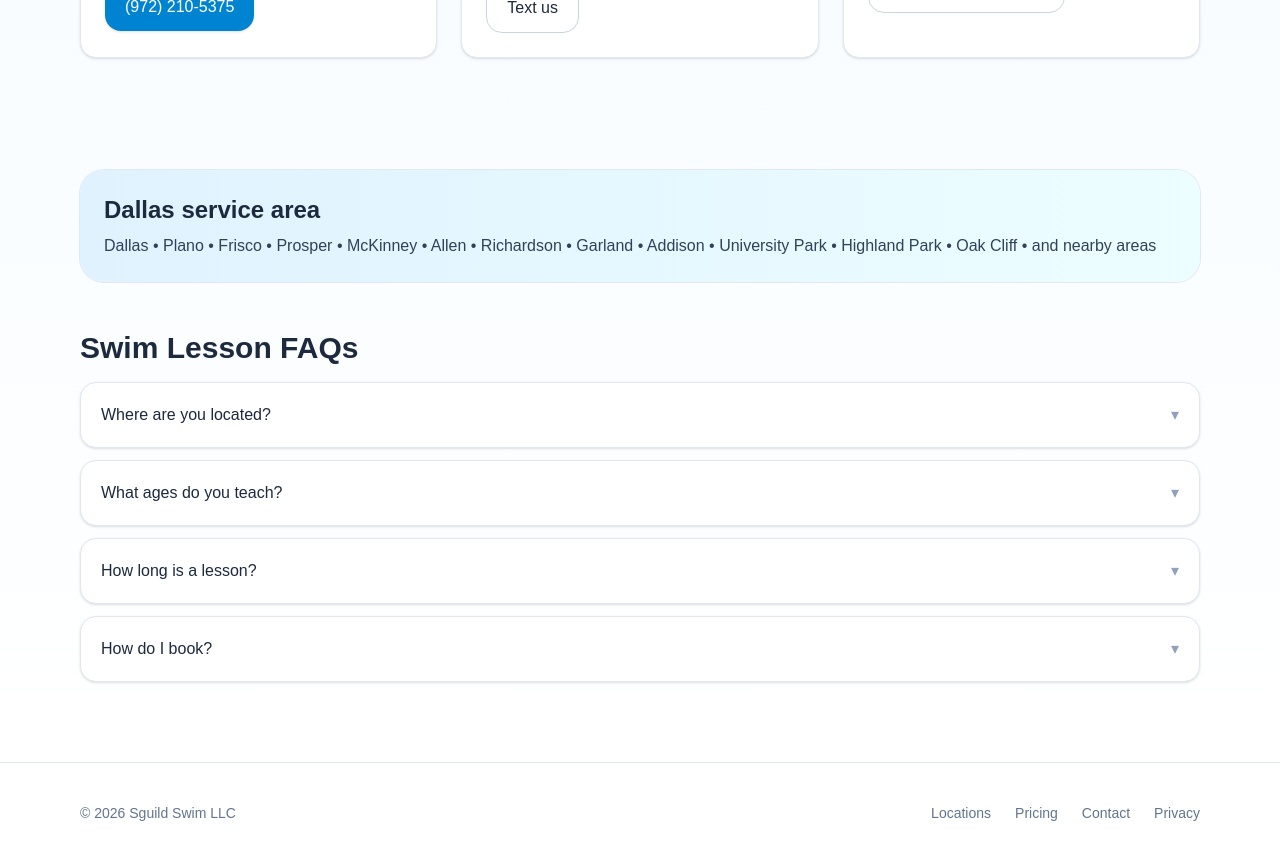
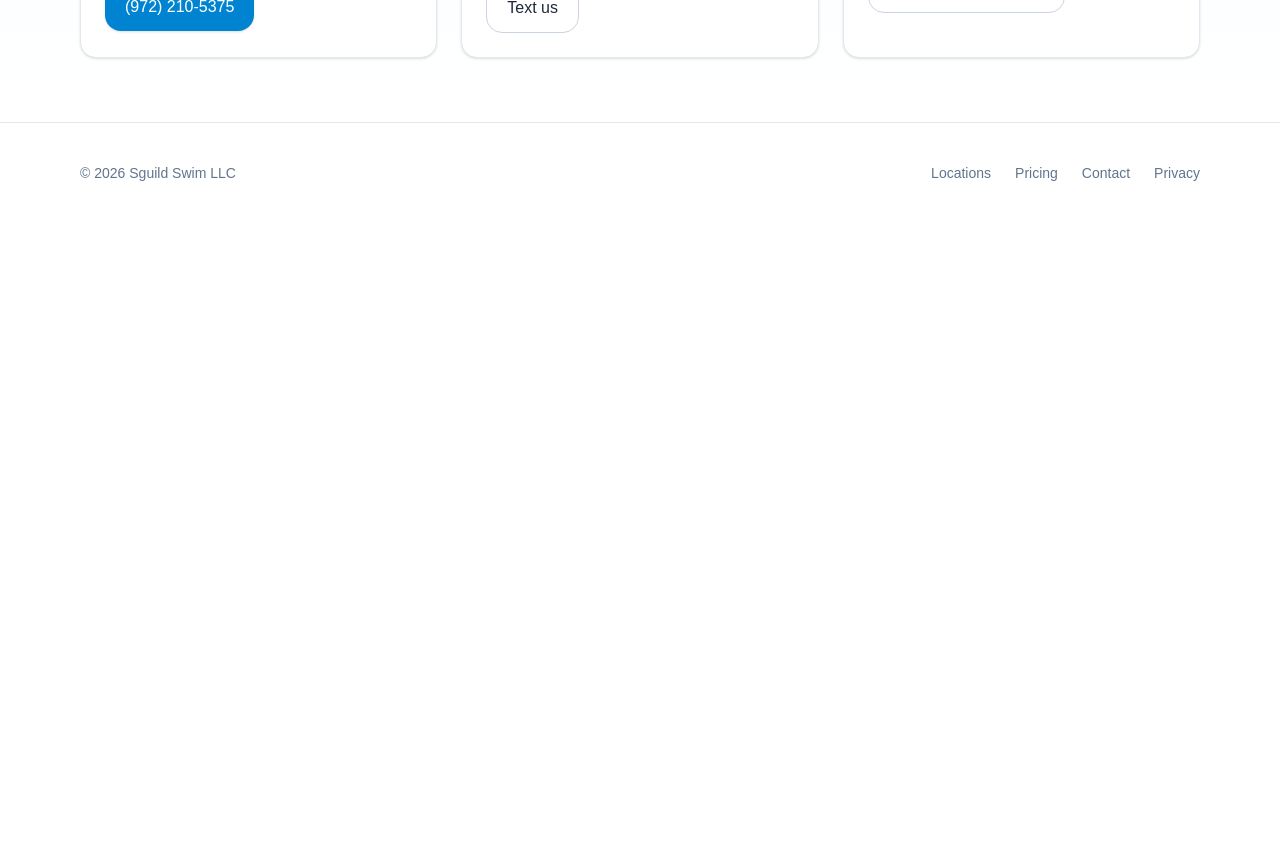
Before and after one commit to sguild-admin/sguild-site, a Next.js app: page /dallas/contact in a window 1280 px wide. Shown: the part 920-1780 px from the top of the page. After the commit the page ends 1143 px from the top, so only its background shows below. Built offline with nearby package versions, Linux system fonts and the light colour scheme.

Commit message:
Contact pages: remove ServiceArea and FAQs sections

```diff
--- a/src/app/dallas/contact/page.tsx
+++ b/src/app/dallas/contact/page.tsx
@@ -1,9 +1,7 @@
 import Button from '../../../components/Button'
 import NextImage from '../../../components/NextImage'
 import PageContainer from '../../../components/PageContainer'
-import FAQs from '../../../components/FAQs'
 import ContactCard from '../../../components/ContactCard'
-import ServiceArea from '../../../components/ServiceArea'
 import { CONTACTS } from '../../../config/contact'
 
 const { phoneDisplay: PHONE, phoneTel: PHONE_TEL, email: EMAIL } = CONTACTS.dallas
@@ -88,16 +86,7 @@ export default function DallasContactPage() {
         </div>
       </section>
 
-      <ServiceArea city="dallas" title="Dallas service area" />
-
-      <FAQs
-        city="Dallas"
-        phoneDisplay={PHONE}
-        telHref={telHref}
-        smsHref={smsHref}
-        mailHref={mailHref}
-        includeOcean={false}
-      />
+      {/* Contact page — service areas and FAQs intentionally omitted */}
 
     </PageContainer>
   )
--- a/src/app/oahu/contact/page.tsx
+++ b/src/app/oahu/contact/page.tsx
@@ -1,9 +1,7 @@
 import Button from '../../../components/Button'
 import NextImage from '../../../components/NextImage'
 import PageContainer from '../../../components/PageContainer'
-import FAQs from '../../../components/FAQs'
 import ContactCard from '../../../components/ContactCard'
-import ServiceArea from '../../../components/ServiceArea'
 
 // -----------------------------------------------------------------------------
 // Oʻahu Contact Page — Stabilized build (no arbitrary Tailwind classes)
@@ -94,15 +92,7 @@ export default function OahuContactPage() {
         </div>
       </section>
 
-      <ServiceArea city="oahu" title="Oʻahu service area" />
-
-      <FAQs
-        city="Oʻahu"
-        phoneDisplay={PHONE}
-        telHref={telHref}
-        smsHref={smsHref}
-        mailHref={mailHref}
-      />
+      {/* Contact page — service areas and FAQs intentionally omitted */}
     </PageContainer>
   )
 }
--- a/src/app/perth/contact/page.tsx
+++ b/src/app/perth/contact/page.tsx
@@ -1,9 +1,7 @@
 import Button from '../../../components/Button'
 import NextImage from '../../../components/NextImage'
 import PageContainer from '../../../components/PageContainer'
-import FAQs from '../../../components/FAQs'
 import ContactCard from '../../../components/ContactCard'
-import ServiceArea from '../../../components/ServiceArea'
 import { CONTACTS } from '../../../config/contact'
 
 const { phoneDisplay: PHONE, phoneTel: PHONE_TEL, email: EMAIL } = CONTACTS.perth
@@ -86,17 +84,7 @@ export default function PerthContactPage() {
         </div>
       </section>
 
-      <ServiceArea city="perth" title="Perth service area" />
-
-      <FAQs
-        city="Perth"
-        phoneDisplay={PHONE}
-        telHref={telHref}
-        smsHref={smsHref}
-        mailHref={mailHref}
-        includeOcean={false}
-      />
-
+      {/* Contact page — service areas and FAQs intentionally omitted */}
     </PageContainer>
   )
 }
```
